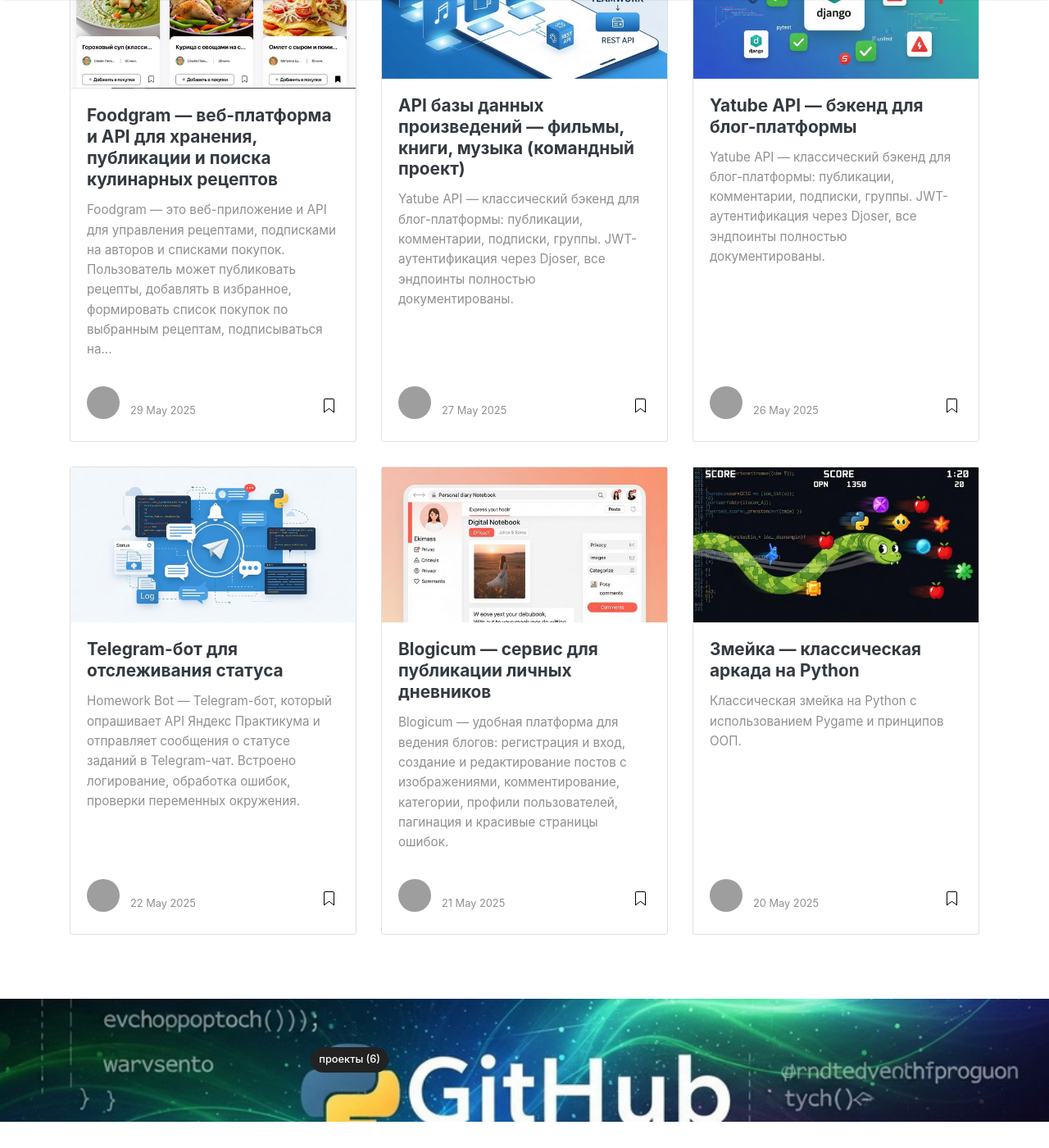
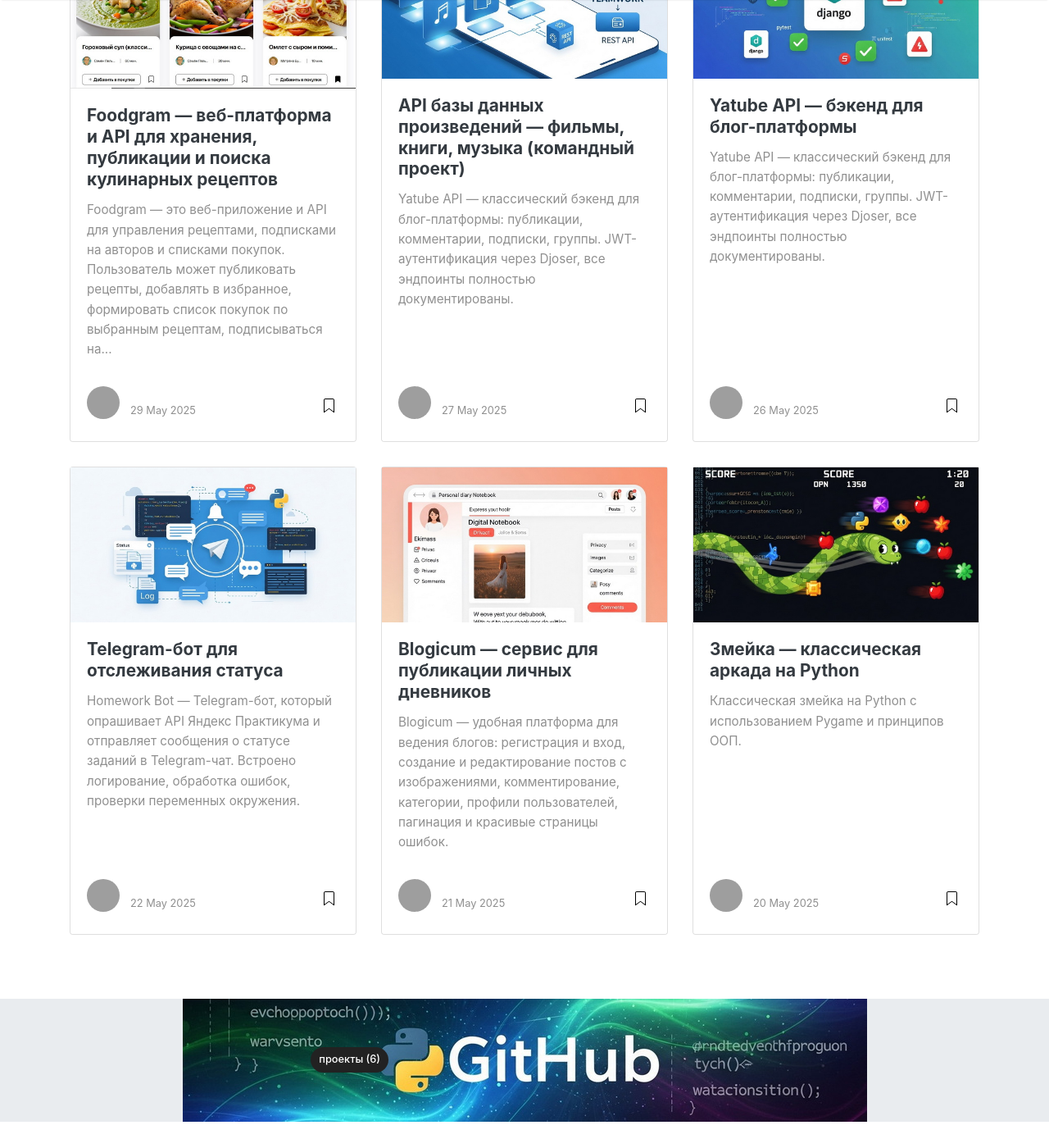
Before and after one commit to AVKharkova/avkharkova.github.io, a Jekyll site: the page built from index.html, in a window 1280 px wide and 1400 px high, scrolled down 337 px. Shown: the whole window at 82% size. Built offline with Jekyll 4.4.1, drawn with Linux system fonts in a browser that asks for light colours; nearby versions of some CDN libraries; the list of posts is cut into pages by our own code; before the commit the page ends 1705 px from its top, so only the background shows below that; grey boxes are pictures that could not be loaded.

Commit message:
Смена имиджа

```diff
--- a/assets/css/screen.css
+++ b/assets/css/screen.css
@@ -769,13 +769,14 @@
 
 @media (min-width:768px) {
     .jumbotron.fortags {
-        margin-bottom: -50px;
         margin-top: 3rem;
         padding: 0;
         height: 150px;
         border-radius: 0;
         background-image: url(../images/jumbotron.jpg);
-        background-size: cover;
+        background-size: contain !important;
+        background-repeat: no-repeat;
+        background-position: center;
     }
 
     .jumbotron.fortags .col-md-4 {
```
